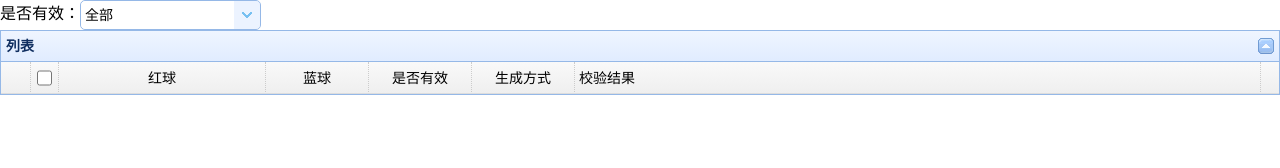
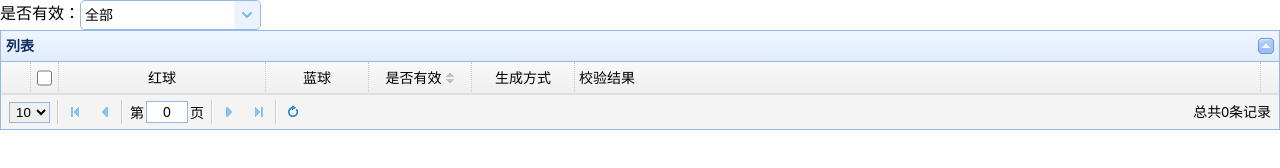
Before and after one commit to chenwz777/mySite-web, a plain HTML site: page h5/index.html in a window 1280 px wide. Drawn offline with Linux system fonts and the light colour scheme; no server answers; a web font is replaced by a local one.

Commit message:
feature:datagrid分页

```diff
--- a/h5/index.html
+++ b/h5/index.html
@@ -25,19 +25,6 @@
     <script type="text/javascript" src="static/scripts/common.js"></script>
 </head>
 <body onload="init()">
-<!--<table class="easyui-datagrid" title="Aligning Columns in DataGrid" style="width:700px;height:250px"-->
-<!--data-options="singleSelect:true,collapsible:true,url:'datagrid_data1.json',method:'get'">-->
-<!--<thead>-->
-<!--<tr>-->
-<!--<th data-options="field:'itemid',width:80,halign:'center'">Item ID</th>-->
-<!--<th data-options="field:'productid',width:100,halign:'center'">Product</th>-->
-<!--<th data-options="field:'listprice',width:80,align:'right',halign:'center'">List Price</th>-->
-<!--<th data-options="field:'unitcost',width:80,align:'right',halign:'center'">Unit Cost</th>-->
-<!--<th data-options="field:'attr1',width:250,halign:'center'">Attribute</th>-->
-<!--<th data-options="field:'status',width:60,align:'center',halign:'center'">Status</th>-->
-<!--</tr>-->
-<!--</thead>-->
-<!--</table>-->
 <p>
     <label>是否有效：</label><input id="queryLegal" name="legal" >
 
@@ -60,25 +47,40 @@
         });
         $('#queryLegal').combobox("setValue","-1");
 
-        executeAjaxGet(site_url + "/home/getBall", {number: 5}, function (data) {
-            console.log(data.data)
-            $("#DataGridInbound").datagrid({
+
+        // executeAjaxGet(site_url + "/home/getBall", {number: 5}, function (data) {
+        //     console.log(data.data)
+
+        // });
+
+
+        $("#DataGridInbound").datagrid({
                 title: '列表',
                 idField: 'Id',
                 rownumbers: 'true',
-                pagination: false,//表示在datagrid设置分页
+                pagination: true, //表示在datagrid设置分页
                 rownumbers: true,
                 singleSelect: false,
                 striped: true,
                 nowrap: true,
+                method: "get",
+                url: site_url + "/home/getBall",
                 collapsible: true,
                 fitColumns: true,
-                remoteSort: false,
-                data: data.data,
+                remoteSort: true,  //通过后台接口排序
+                // data: data.data,
                 loadMsg: "正在努力加载数据，请稍后...",
                 queryParams: {ProductName: "", Status: "", SqNo: ""},
                 onLoadSuccess: function (data) {
-
+                    console.log("数据加载成功");
+                },
+                loadFilter: function(data){  //对响应参数进行处理
+                    console.log(data)
+                    if(data.code == 0){
+                        console.log("接口请求成功！")
+                    }
+                    data = data.data;
+                    return data ;
                 },
                 columns: [[
                     {field: 'ck', checkbox: true},
@@ -103,7 +105,7 @@
                         }
                     },
                     {
-                        field: 'isLegal', title: '是否有效', width: '100', align: 'center', sortable: false,
+                        field: 'isLegal', title: '是否有效', width: '100', align: 'center', sortable: true,
                         formatter: function (value, index, row) {
                             return value ? '<span style="color:green;">有效</span>' : '<span style="color:red;">无效</span>';
                         }
@@ -114,8 +116,14 @@
                         }},
                     {field: 'message', title: '校验结果', width: '300', align: 'left', sortable: false},
                 ]],
+            })
+            .datagrid('getPager').pagination({
+                displayMsg:"总共{total}条记录",
+                beforePageText:"第",
+                afterPageText:"页"
             });
-        });
+
+
 
     })
 
```
